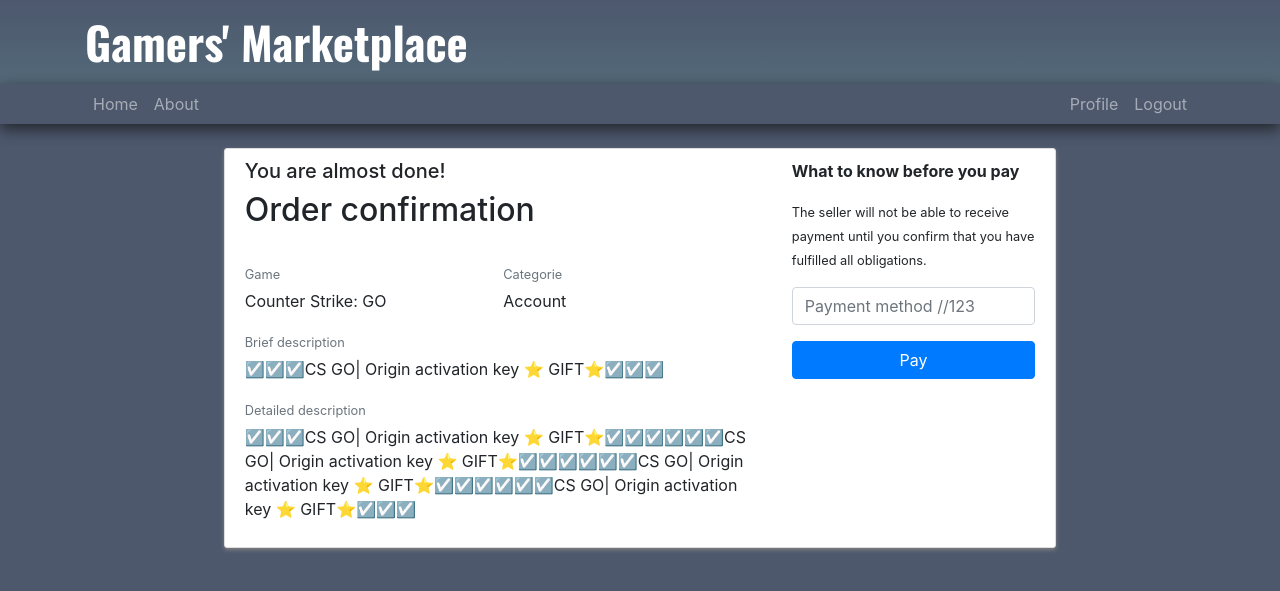
After one commit to mecdeality/marketplace, a Django app: page /item/8/order in a window 1280 px wide. The commit adds this page. Shown: the top 591 px of the page. Run offline with Django 3.2, Linux system fonts and the light colour scheme; data comes from the database, SQL or seed files in the repository; both versions use the stored data as it was after the commit; some libraries are stand-ins or nearby versions.

Commit message:
some updates

```diff
--- a/product/models.py
+++ b/product/models.py
@@ -15,6 +15,7 @@
     seller = models.CharField(max_length=100)
     price = models.IntegerField()
     game = models.ForeignKey(Game, on_delete=models.CASCADE)
+    sold = models.BooleanField(default=False)
 
     def __str__(self):
         return self.game.name
--- a/product/templates/product/base.html
+++ b/product/templates/product/base.html
@@ -35,12 +35,8 @@
                 <a class="nav-item nav-link" href="/about/">About</a>
             </div>
             <div id="nav-right" class="navbar-nav">
-                <form method="post">
-                    {% csrf_token %}
-                    <div class="input-group">
-                        <input type="text" class="form-control" name="search" placeholder="{{ search_text }}">
-                    </div>
-                </form>
+                {% block search %}{% endblock %}
+
                 <a class="nav-item nav-link" href="/profile/">Profile</a>
                 <a class="nav-item nav-link" href="/logout/">Logout</a>
             </div>
--- a/product/templates/product/item_main.html
+++ b/product/templates/product/item_main.html
@@ -7,7 +7,7 @@
             <small class="text-muted">Description:</small>
             <p>{{ item.detailed_description }}</p>
             <h4>{{ item.price }}$</h4>
-            <button type="button" class="btn btn-success w-100 my-4 buy-btn">Buy</button>
+            <a href="{% url 'item-order' item.id %}" type="button" class="btn btn-success w-100 my-4 buy-btn">Buy</a>
         </div>
     </div>
     <div class="content-section">
--- /dev/null
+++ b/product/templates/product/item_order.html
@@ -0,0 +1,43 @@
+{% extends "./base.html" %}
+{% block content %}
+    <div class="container w-75 mt-4 content-section">
+        <div class="row">
+            <div class="col-8">
+                <h5>You are almost done!</h5>
+                <h2>Order confirmation</h2>
+                <br>
+                <div class="d-flex justify-content-between">
+                    <div style="width: 50%">
+                        <small class="text-muted">Game</small>
+                        <p class="mt-1">{{ item.game.name }}</p>
+                    </div>
+                    <div style="width: 50%">
+                        <small class="text-muted">Categorie</small>
+                        <p class="mt-1">Account</p>
+                    </div>
+                </div>
+                <div>
+                    <small class="text-muted">Brief description</small>
+                    <p class="mt-1">{{ item.description }}</p>
+                </div>
+                <div>
+                    <small class="text-muted">Detailed description</small>
+                    <p class="mt-1">{{ item.detailed_description }}</p>
+                </div>
+            </div>
+            <div class="col-4">
+                <p><strong>What to know before you pay</strong></p>
+                <small>The seller will not be able to receive payment until you confirm that you have fulfilled all obligations.
+                </small>
+                <form class="mt-3">
+                    <div class="form-group">
+                        <input type="text" class="form-control" placeholder="Payment method //123" id="payment">
+                    </div>
+                    <div class="form-group">
+                    <button type="submit" class="btn btn-primary w-100">Pay</button>
+                    </div>
+                </form>
+            </div>
+        </div>
+    </div>
+{% endblock %}
--- a/product/urls.py
+++ b/product/urls.py
@@ -5,5 +5,7 @@
     path('', views.main, name="product-main"),
     path('<int:game_id>', views.game_items, name='game-items'),
     path('<int:game_id>/<str:seller_name>', views.sellers_item, name='sellers-item'),
-    path('item/<int:item_id>', views.item_main, name='item-main')
+    path('item/<int:item_id>', views.item_main, name='item-main'),
+    path('item/<int:item_id>/order', views.item_order, name='item-order')
+
 ]
--- a/product/views.py
+++ b/product/views.py
@@ -23,7 +23,7 @@
     game = Game.objects.filter(id=game_id).first()
     if request.method == 'POST':
         search_string = request.POST.get('search', '')
-        items = Item.objects.all().filter(game=game_id, description__contains=search_string)
+        items = Item.objects.all().filter(game=game_id, description__contains=search_string, sold=False)
     else:
         items = Item.objects.all().filter(game=game_id)
     context = {
@@ -39,7 +39,7 @@
     game = Game.objects.filter(id=game_id).first()
     context = {
         'title': game.name,
-        'items': Item.objects.all().filter(game=game_id, seller=seller_name)
+        'items': Item.objects.all().filter(game=game_id, seller=seller_name, sold=False)
     }
     return render(request, 'product/game.html', context)
 
@@ -50,3 +50,11 @@
         'item': Item.objects.filter(id=item_id).first()
     }
     return render(request, 'product/item_main.html', context)
+
+
+def item_order(request, item_id):
+    context = {
+        'title': 'Order',
+        'item': Item.objects.filter(id=item_id).first()
+    }
+    return render(request, 'product/item_order.html', context)
```
Also changed, not shown: product/templates/product/game.html (+8 -0 lines), product/templates/product/main.html (+8 -0 lines), db.sqlite3, product/migrations/0004_item_sold.py (added).
